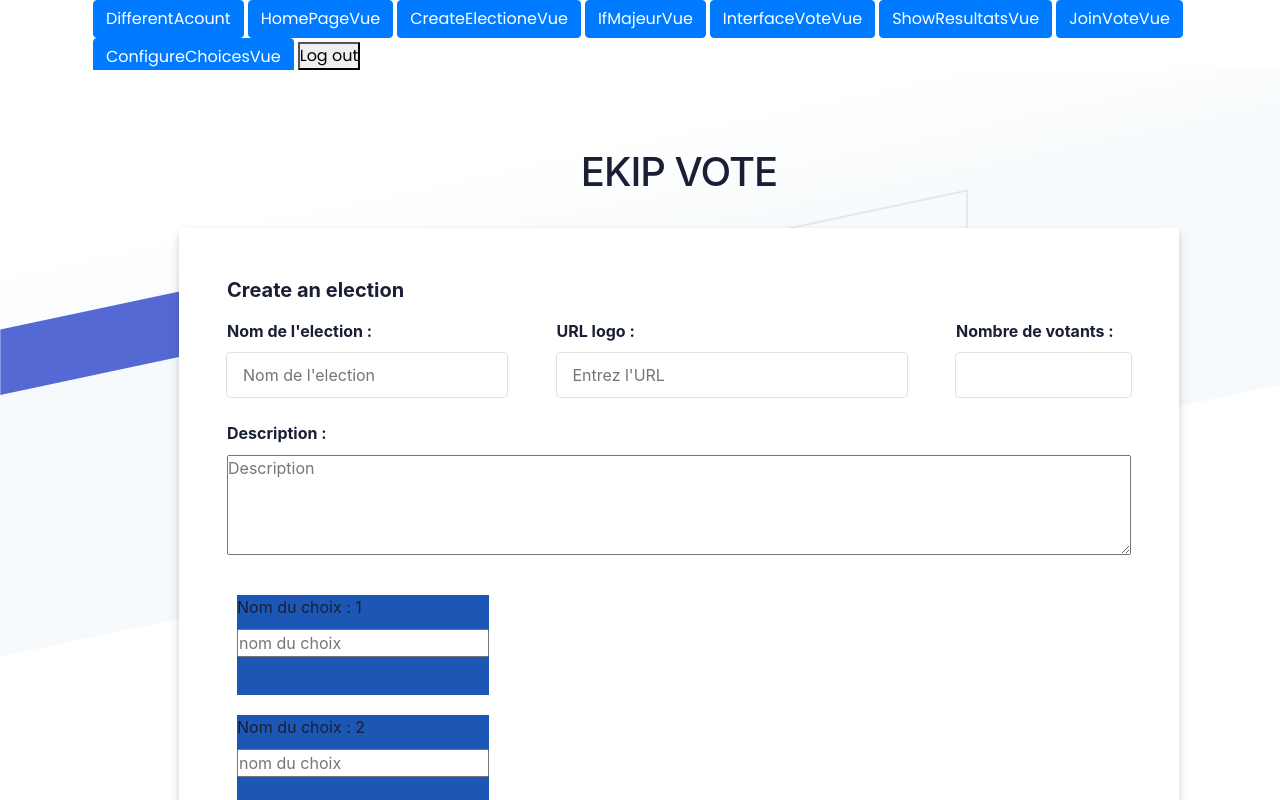
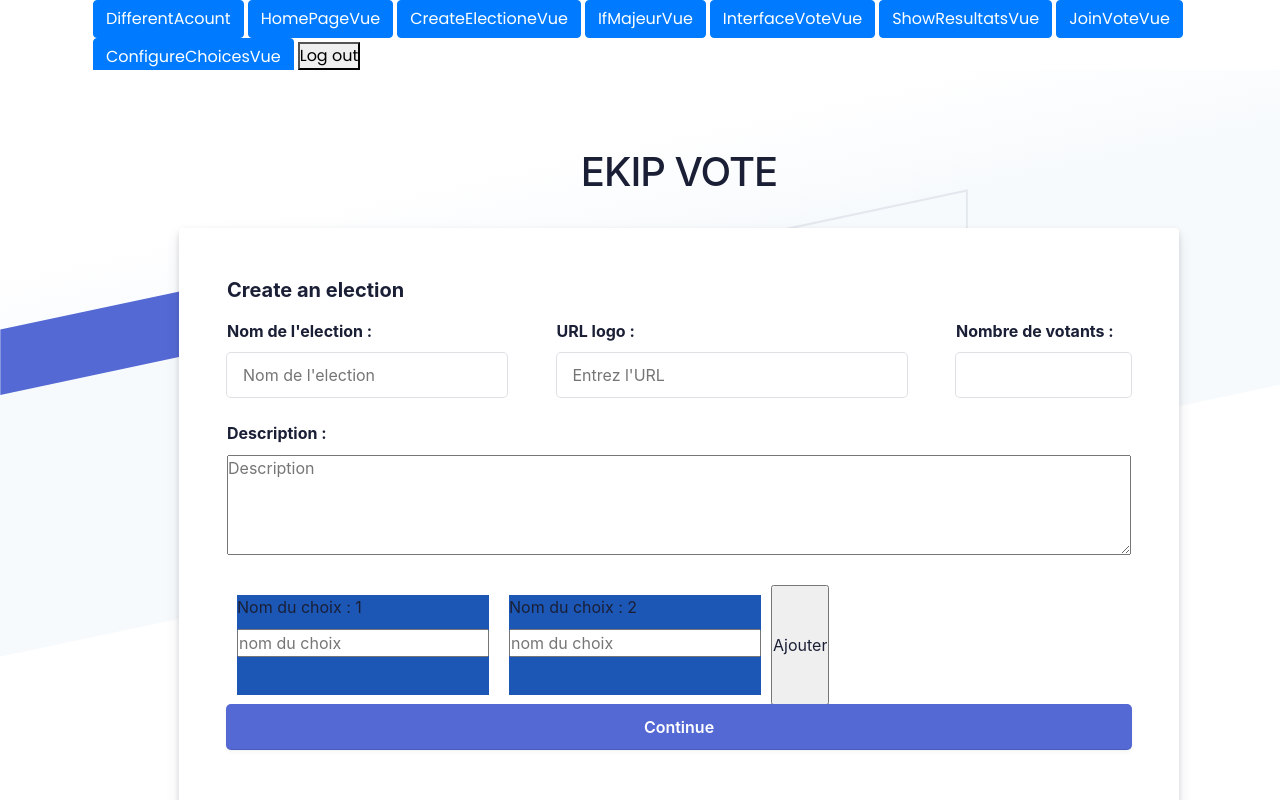
Before and after one commit to Aabzyx/SoftEng_ESILV_A4, a Vue app in the folder code/Frontend/: page /CreateElectionVue in a window 1280 px wide. Shown: the top 800 px of the page. Built offline with nearby package versions, Linux system fonts and the light colour scheme; the HTML template or start-up script is replaced by a standard one.

Commit message:
fix flex box

```diff
--- a/code/Frontend/src/components/CreateElection.vue
+++ b/code/Frontend/src/components/CreateElection.vue
@@ -316,15 +316,6 @@ export default {
                         v-model="choice.value"
                       />
                     </div>
-                    <!--<div class="choix">
-                      <label>Nom du choix : {{ index + 1 }}</label
-                      ><br />
-                      <input
-                        type="text"
-                        placeholder="nom du choix"
-                        v-model="choice.value"
-                      />
-                    </div>-->
                   </div>
                   <input type="button" value="Ajouter" v-on:click="addChoix" />
                 </div>
@@ -360,7 +351,7 @@ export default {
       /*choixA: "",
       choixB: "",
       choice: "",*/
-      choix: [{ value: ""}, {value: "" }],
+      choix: [{ value: "" }, { value: "" }],
       resultats: [],
       dates: [],
       code: "",
@@ -673,8 +664,9 @@ input[name="urlImage"] {
   width: 175px;
 }
 
-.les_choix {
+.flex_deux {
   display: flex;
+  flex-direction: row;
   flex-wrap: wrap;
 }
 
```
